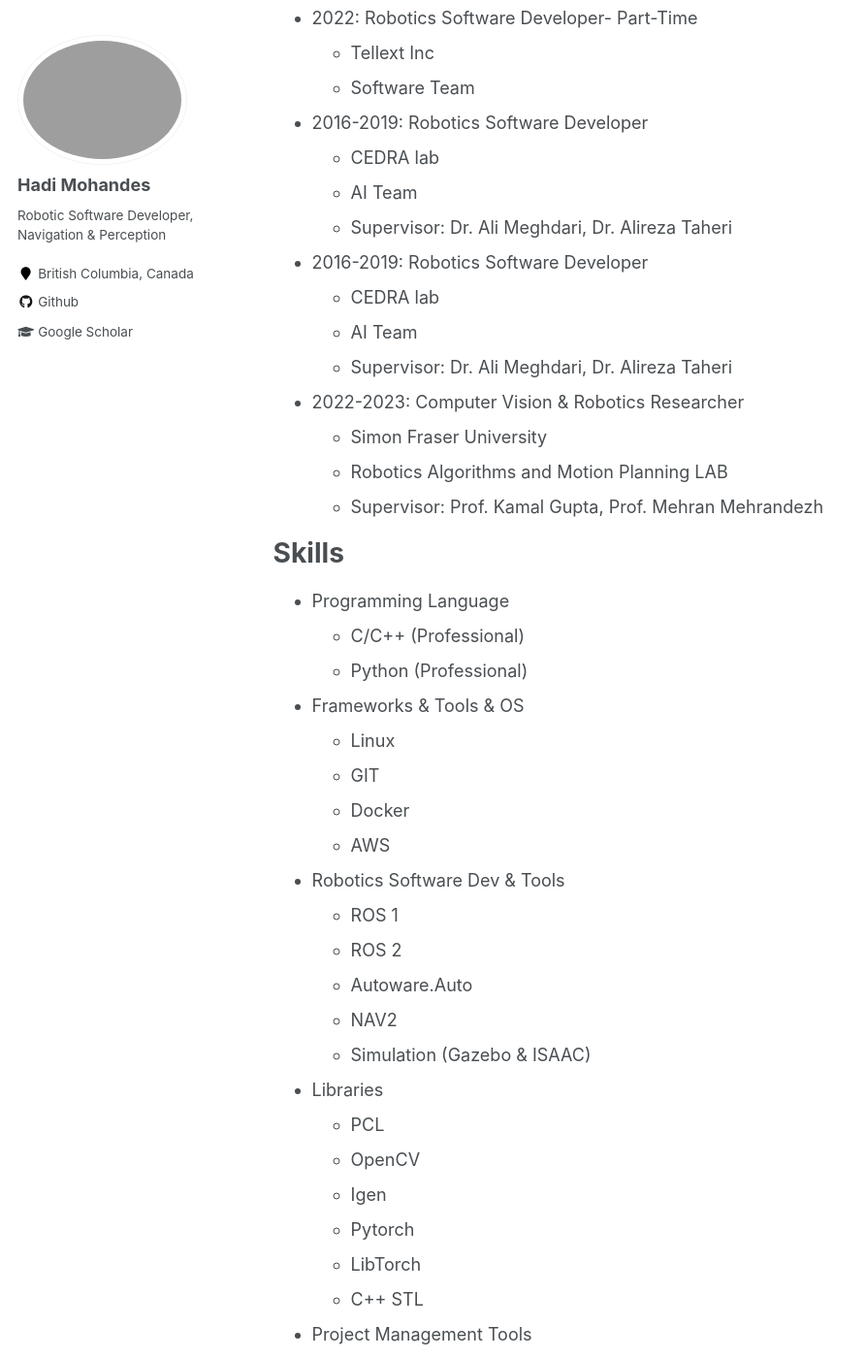
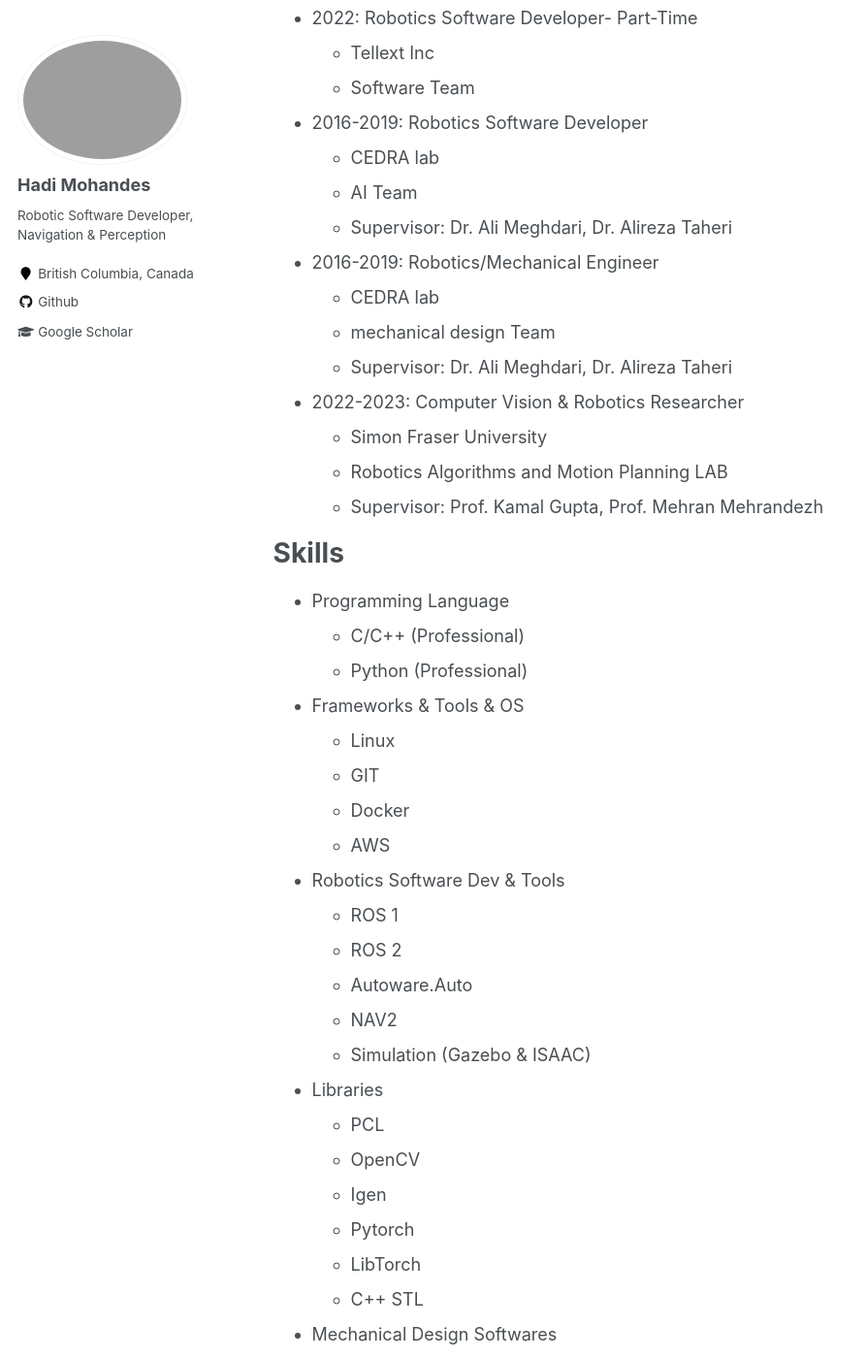
Before and after one commit to hadimohandes/hadimohandes.github.io, a Jekyll site: the page built from _pages/cv.md, in a window 1280 px wide and 1400 px high, scrolled down 376 px. Shown: the whole window at 97% size, without its empty margins (0-893 px from the left). Built offline with Jekyll 4.4.1, drawn with Linux system fonts in a browser that asks for light colours; some of the changed text lies outside the part shown.

Commit message:
Update cv.md

```diff
--- a/_pages/cv.md
+++ b/_pages/cv.md
@@ -26,9 +26,9 @@ Work experience
   * AI Team
   * Supervisor: Dr. Ali Meghdari, Dr. Alireza Taheri
 
-* 2016-2019: Robotics Software Developer
+* 2016-2019: Robotics/Mechanical Engineer
   * CEDRA lab
-  * AI Team
+  * mechanical design Team
   * Supervisor: Dr. Ali Meghdari, Dr. Alireza Taheri
 
 * 2022-2023: Computer Vision & Robotics Researcher
@@ -41,6 +41,7 @@ Skills
 * Programming Language
   * C/C++ (Professional)
   * Python (Professional)
+
 * Frameworks & Tools & OS
   * Linux
   * GIT
@@ -59,6 +60,8 @@ Skills
   * Pytorch
   * LibTorch
   * C++ STL
+* Mechanical Design Softwares
+  * Solidworks (Professional)
 * Project Management Tools
   * Jira
   * Confluence
```
